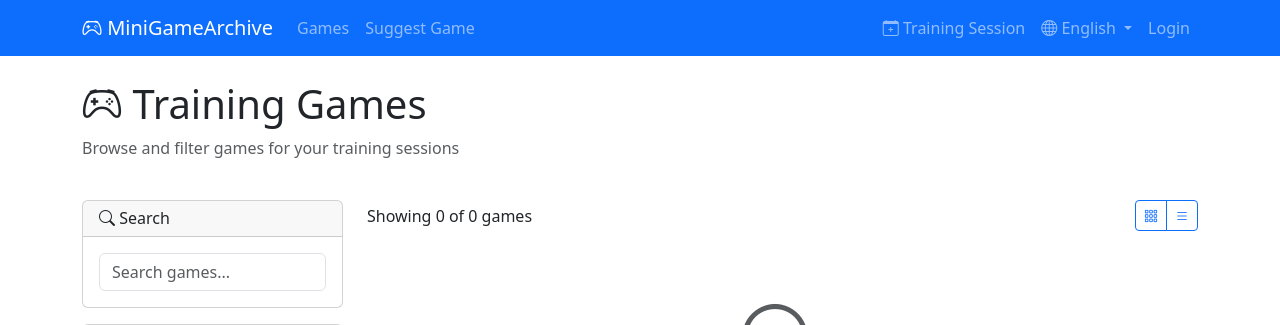
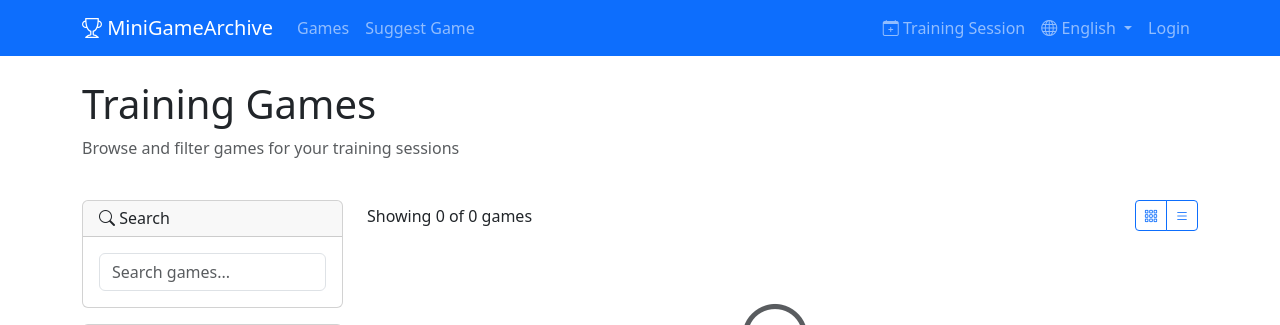
Before and after one commit to monsdar/MiniGameArchive, a Django app: page / in a window 1280 px wide. Shown: the top 325 px of the page. Run offline with Django 5.2, Linux system fonts and the light colour scheme; data that the repository does not hold is empty.

Commit message:
Changed the icon in the game list page to a more appropriate one

```diff
--- a/templates/base.html
+++ b/templates/base.html
@@ -56,7 +56,7 @@
     <nav class="navbar navbar-expand-lg navbar-dark bg-primary">
         <div class="container">
             <a class="navbar-brand" href="{% url 'game_list' %}">
-                <i class="bi bi-controller"></i> {% trans "MiniGameArchive" %}
+                <i class="bi bi-trophy"></i> {% trans "MiniGameArchive" %}
             </a>
 
             <button class="navbar-toggler" type="button" data-bs-toggle="collapse" data-bs-target="#navbarNav">
--- a/templates/games/cart.html
+++ b/templates/games/cart.html
@@ -120,7 +120,7 @@
                 <div class="card-body">
                     <ul class="list-unstyled mb-0">
                         <li class="mb-2">
-                            <i class="bi bi-controller text-primary me-2"></i>
+                            <i class="bi bi-trophy text-primary me-2"></i>
                             <strong>{% trans "Games" %}:</strong> {{ cart_games.count }}
                         </li>
                         <li class="mb-2">
--- a/templates/games/game_list.html
+++ b/templates/games/game_list.html
@@ -8,7 +8,7 @@
     <!-- Header -->
     <div class="row mb-4">
         <div class="col">
-            <h1><i class="bi bi-controller"></i> {% trans "Training Games" %}</h1>
+            <h1><i class="bi"></i> {% trans "Training Games" %}</h1>
             <p class="text-muted">{% trans "Browse and filter games for your training sessions" %}</p>
         </div>
     </div>
--- a/templates/games/session_detail.html
+++ b/templates/games/session_detail.html
@@ -120,7 +120,7 @@
                 </div>
                 {% empty %}
                 <div class="text-center py-4">
-                    <i class="bi bi-controller display-4 text-muted"></i>
+                    <i class="bi bi-trophy display-4 text-muted"></i>
                     <h5 class="text-muted">No games in this session</h5>
                     <p class="text-muted">Add some games to get started</p>
                     <a href="{% url 'game_list' %}" class="btn btn-primary">
@@ -142,7 +142,7 @@
                 <ul class="list-unstyled mb-0">
                     <li class="mb-3">
                         <div class="d-flex justify-content-between">
-                            <span><i class="bi bi-controller text-primary me-2"></i>Total Games:</span>
+                            <span><i class="bi bi-trophy text-primary me-2"></i>Total Games:</span>
                             <strong>{{ session.sessiongame_set.count }}</strong>
                         </div>
                     </li>
--- a/templates/games/session_list.html
+++ b/templates/games/session_list.html
@@ -27,7 +27,7 @@
                 <div class="row mb-3">
                     <div class="col-6">
                         <small class="text-muted">
-                            <i class="bi bi-controller"></i> {{ session.sessiongame_set.count }} games
+                            <i class="bi bi-trophy"></i> {{ session.sessiongame_set.count }} games
                         </small>
                     </div>
                     <div class="col-6">
```
